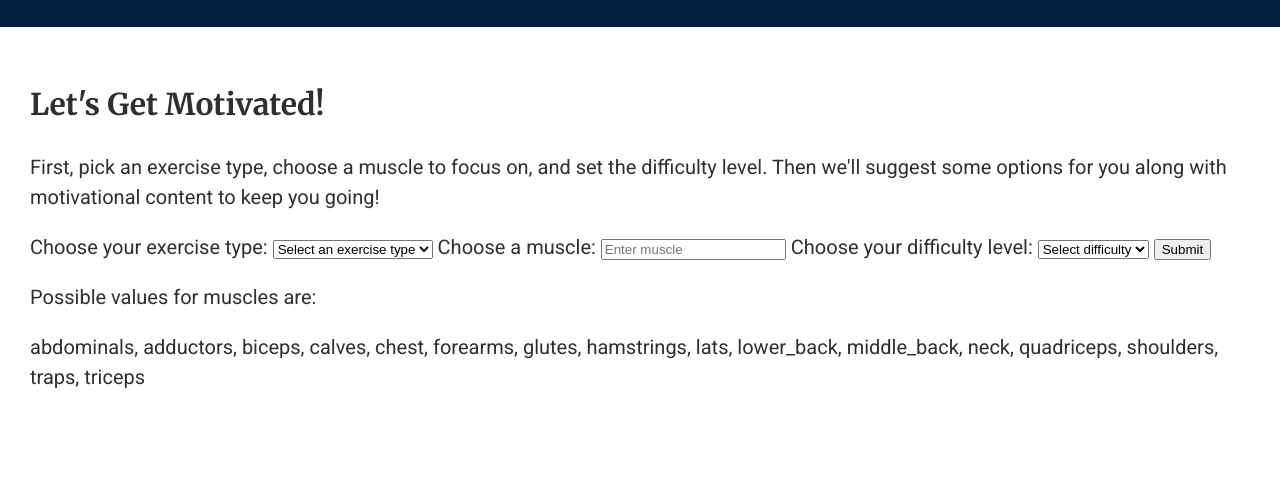
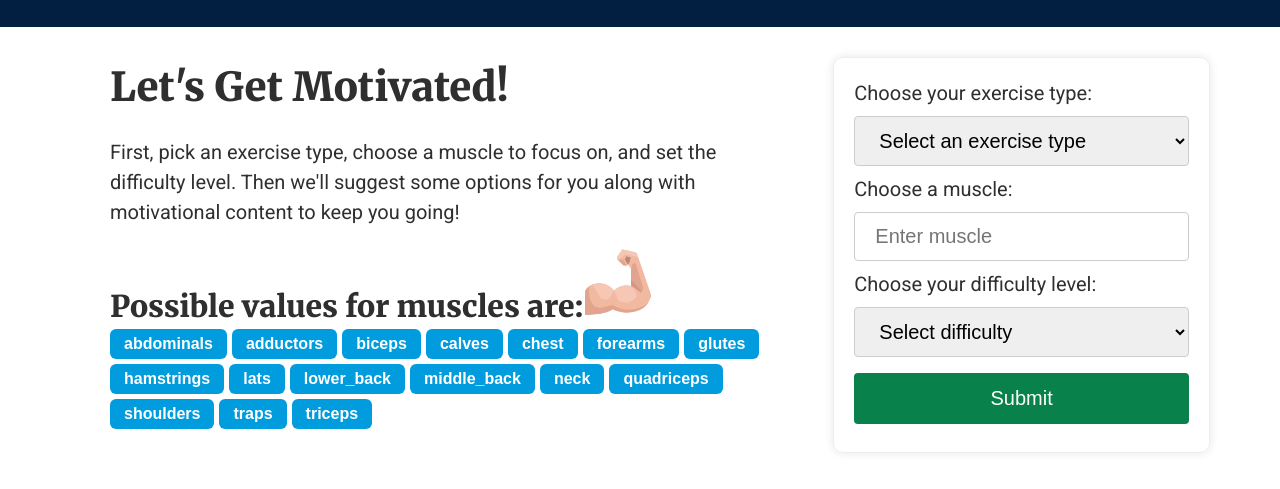
Before and after one commit to vwolfley/wdd-330-exercise-motivational-app, a website: page src/index.html in a window 1280 px wide. Shown: the part 133-622 px from the top of the page. Drawn offline with Linux system fonts and the light colour scheme; files that its build step writes are made by us from their sources; files whose address does not match are found by name.

Commit message:
update site css

```diff
--- a/src/index.html
+++ b/src/index.html
@@ -3,24 +3,21 @@
     <head>
         <meta charset="UTF-8" />
         <meta name="viewport" content="width=device-width, initial-scale=1.0" />
-        <link rel="icon" type="image/png" href="../favicon.ico" />
+        <link rel="icon" type="image/png" href="/favicon.ico" />
         <title>Exercise App</title>
         <meta name="description" content="Exercise and Motivational App" />
         <meta name="author" content="Vern Wolfley" />
         <meta name="copyright" content="Copyright 2024" />
         <meta name="theme-color" content="#021f41" />
 
-        <link rel="stylesheet" href="./exercise.css" />
+        <link rel="stylesheet" href="./styles/exercise.css" />
     </head>
 
     <body>
         <header id="header">
             <nav class="nav">
                 <div class="nav-title">
-                    <img
-                        src="../images/exercise_icon.png"
-                        alt="exercise logo"
-                    />
+                    <img src="./images/exercise_icon.png" alt="exercise logo" />
                     <h1>Exercise Info and Motivational App</h1>
                 </div>
                 <div class="nav-menu">
@@ -51,18 +48,48 @@
         </header>
         <main>
             <section id="exerciseInfo">
-                <h2>Let's Get Motivated!</h2>
-                <p>
-                    First, pick an exercise type, choose a muscle to focus on,
-                    and set the difficulty level. Then we'll suggest some
-                    options for you along with motivational content to keep you
-                    going!
-                </p>
+                <div class="container">
+                    <h2>Let's Get Motivated!</h2>
+                    <p>
+                        First, pick an exercise type, choose a muscle to focus
+                        on, and set the difficulty level. Then we'll suggest
+                        some options for you along with motivational content to
+                        keep you going!
+                    </p>
+                    <h3>
+                        Possible values for muscles are:<img
+                            src="./images/muscle_7493103.png"
+                            alt="blue muscle icon"
+                        />
+                    </h3>
+                    <div class="mOptions">
+                        <button class="button-muscle">abdominals</button>
+                        <button class="button-muscle">adductors</button>
+                        <button class="button-muscle">biceps</button>
+                        <button class="button-muscle">calves</button>
+                        <button class="button-muscle">chest</button>
+                        <button class="button-muscle">forearms</button>
+                        <button class="button-muscle">glutes</button>
+                        <button class="button-muscle">hamstrings</button>
+                        <button class="button-muscle">lats</button>
+                        <button class="button-muscle">lower_back</button>
+                        <button class="button-muscle">middle_back</button>
+                        <button class="button-muscle">neck</button>
+                        <button class="button-muscle">quadriceps</button>
+                        <button class="button-muscle">shoulders</button>
+                        <button class="button-muscle">traps</button>
+                        <button class="button-muscle">triceps</button>
+                    </div>
+                </div>
 
                 <form id="exerciseForm">
-                    <label for="exerciseType">Choose your exercise type:</label>
+                    <label for="exerciseType" class="top"
+                        >Choose your exercise type:</label
+                    >
                     <select id="exerciseType" name="exerciseType">
-                        <option value="" disabled selected>Select an exercise type</option>
+                        <option value="" disabled selected>
+                            Select an exercise type
+                        </option>
                         <option value="cardio">Cardio</option>
                         <option value="olympic_weightlifting">
                             Olympic Weightlifting
@@ -74,7 +101,7 @@
                         <option value="strongman">Strongman</option>
                     </select>
 
-                    <label for="muscle">Choose a muscle:</label>
+                    <label for="muscle" class="top">Choose a muscle:</label>
                     <input
                         type="text"
                         id="muscle"
@@ -82,32 +109,26 @@
                         placeholder="Enter muscle"
                     />
 
-                    <label for="difficulty"
+                    <label for="difficulty" class="top"
                         >Choose your difficulty level:</label
                     >
                     <select id="difficulty" name="difficulty">
-                        <option value="" disabled selected>Select difficulty</option>
+                        <option value="" disabled selected>
+                            Select difficulty
+                        </option>
                         <option value="beginner">Beginner</option>
                         <option value="intermediate">Intermediate</option>
                         <option value="expert">Expert</option>
                     </select>
-
                     <button type="submit">Submit</button>
                 </form>
-                <div>
-                    <p>Possible values for muscles are:</p>
-                    <span>
-                        abdominals, adductors, biceps, calves, chest, forearms,
-                        glutes, hamstrings, lats, lower_back, middle_back, neck,
-                        quadriceps, shoulders, traps, triceps
-                    </span>
-                </div>
             </section>
-            <div class="centered">
+            <div id="modivation"></div>
+            <div id="exercise-cards" class="centered">
                 <section class="cards"></section>
             </div>
         </main>
 
-        <script type="module" src="./exercise.js"></script>
+        <script type="module" src="./scripts/main.js"></script>
     </body>
 </html>
--- a/src/scripts/exercise.js
+++ b/src/scripts/exercise.js
@@ -1,8 +1,5 @@
-import { aboutModal } from "./aboutModal.js";
-
-// Call the aboutModal function
-aboutModal();
-
+import { motivation } from "./motivation";
+export function exercise() {
     // Listen for form submission
     document
         .getElementById("exerciseForm")
@@ -14,11 +11,17 @@ document
             const exerciseType = document
                 .getElementById("exerciseType")
                 .value.trim();
-        const difficulty = document.getElementById("difficulty").value.trim();
+            const difficulty = document
+                .getElementById("difficulty")
+                .value.trim();
+
+            // Call the motivation function
+            motivation();
 
             // Call the API function with the city name
             exerciseApiFetch(exerciseType, muscle, difficulty);
         });
+}
 
 // const muscle = "biceps";
 // const type = "strength";
--- /dev/null
+++ b/src/scripts/main.js
@@ -0,0 +1,9 @@
+import { aboutModal } from "./aboutModal.js";
+import { exercise } from "./exercise.js";
+
+
+// Call the aboutModal function
+aboutModal();
+
+// Call the exercise function
+exercise();
--- /dev/null
+++ b/src/scripts/motivation.js
@@ -0,0 +1,30 @@
+export function motivation() {
+    // Listen for form submission
+    motivationApiFetch();
+    async function motivationApiFetch() {
+        const url = `https://zenquotes.io/api/quotes/`;
+        try {
+            const response = await fetch(url);
+            if (response.ok) {
+                const result = await response.json();
+                // console.log(result);
+                displayResults(result);
+            } else {
+                throw new Error(await response.text());
+            }
+        } catch (error) {
+            console.error(error);
+        }
+    }
+}
+
+function displayResults(result) {
+    console.log(result);
+    // let cardsHTML = ""; // Accumulate the HTML here
+
+    // const quoteTemplate = `
+    // `
+
+    // // Update the container once, after the loop
+    // document.querySelector(".cards").innerHTML = cardsHTML;
+}
--- a/src/styles/exercise.css
+++ b/src/styles/exercise.css
@@ -33,6 +33,9 @@ body {
     font-family: var(--font-paragraph);
     font-size: var(--font-base);
     color: var(--dark-grey);
+    font-weight: 400;
+    font-style: normal;
+    line-height: 1.5;
 }
 
 h1,
@@ -42,6 +45,8 @@ h4,
 h5,
 h6 {
     font-family: var(--font-heading);
+    font-weight: 800;
+    font-style: normal;
 }
 
 /* Header Styles */
@@ -181,7 +186,6 @@ main {
     text-align: center;
 }
 
-
 .cards {
     display: flex;
     flex-wrap: wrap;
@@ -202,3 +206,95 @@ main {
     box-sizing: border-box;
     margin: 1rem 0.25em;
 }
+
+#exerciseInfo {
+    display: grid;
+    grid-template-columns: 2fr 1fr;
+    grid-gap: 10px;
+    margin: 0 2rem;
+}
+#exerciseInfo .container {
+    padding: 0px 2rem;
+}
+#exerciseInfo .container h2 {
+    font-size: 2rem;
+    margin: 0;
+}
+#exerciseInfo .container h3 {
+    font-size: 1.5rem;
+    margin: 0;
+}
+#exerciseInfo img {
+    width: 70px;
+}
+.mOptions {
+    display: flex;
+    flex-direction: row;
+    flex-wrap: wrap;
+    gap: 5px;
+}
+
+#exerciseForm {
+    display: flex;
+    flex-direction: column;
+    padding: 1rem;
+    border: 1px solid var(--light-grey);
+    border-radius: 0.5rem;
+    box-shadow: 0 0 10px rgba(0, 0, 0, 0.1);
+}
+input[type="text"],
+select {
+    width: 100%;
+    padding: 12px 20px;
+    margin: 8px 0;
+    display: inline-block;
+    border: 1px solid #ccc;
+    border-radius: 4px;
+    box-sizing: border-box;
+    font-size: 1rem;
+}
+
+form label.top input,
+form label.top textarea,
+form label.top select {
+    -webkit-appearance: none;
+    display: block;
+    font-size: 1rem;
+    border: solid 1px #999;
+    border-radius: 4px;
+    padding: 0.75rem;
+    background-color: rgba(0, 0, 0, 0.1);
+    width: 100%;
+    max-width: 20rem;
+}
+button[type="submit"] {
+    width: 100%;
+    background-color: var(--tertiary-color);
+    color: white;
+    padding: 14px 20px;
+    margin: 8px 0;
+    border: none;
+    border-radius: 4px;
+    cursor: pointer;
+    font-size: 1rem;
+}
+
+/* CSS  Button*/
+.button-muscle {
+    display: flex;
+    flex-direction: column;
+    align-items: center;
+    padding: 6px 14px;
+    border-radius: 6px;
+    border: none;
+    color: #fff;
+    font-size: 16px;
+    font-weight: 600;
+    background-color: var(--primary-color);
+    background-origin: border-box;
+    cursor: pointer;
+}
+
+.button-muscle:hover {
+    background-color: #008cc7;
+}
```
Also changed, not shown: README.md, src/images/muscle_7493103.png (added), src/images/muscle_7493114.png (added). Lines whose indentation alone changed are shown as unchanged.
